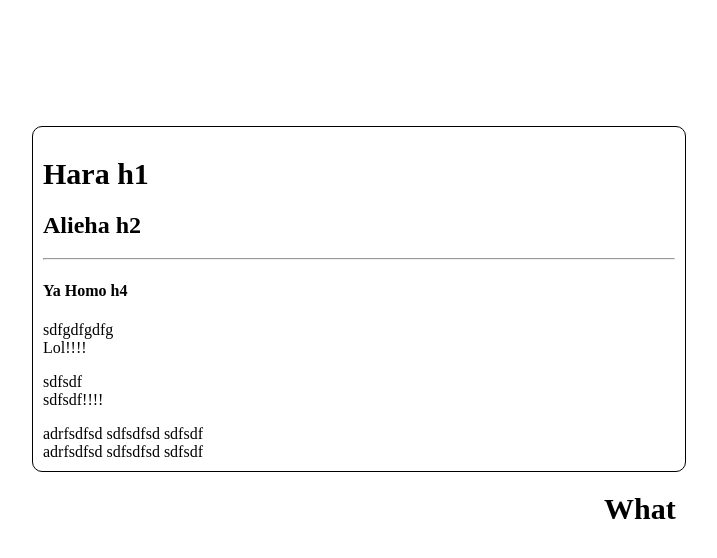
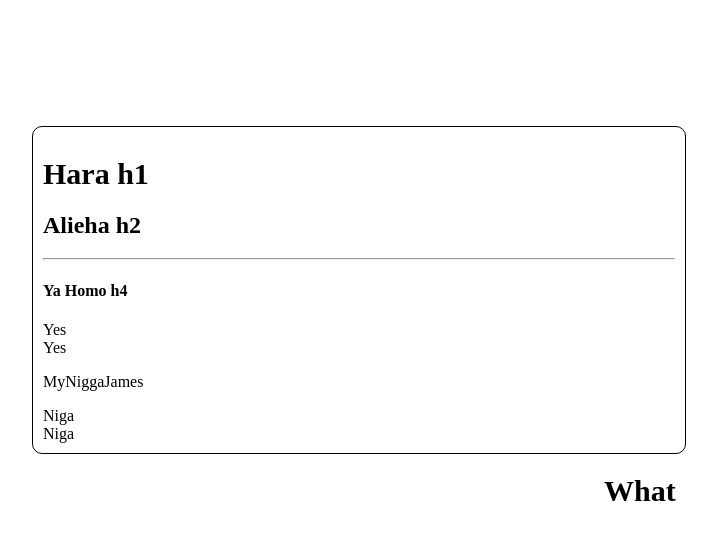
Before and after one commit to Perash14/Perash-Lessons, a plain HTML site: page Course 2 - WEB/index.html in a window 1280 px wide. Shown: the whole page, without its empty margins (292-1009 px from the left). Drawn offline with Linux system fonts and the light colour scheme.

Commit message:
MyChanges1

```diff
--- a/Course 2 - WEB/index.html
+++ b/Course 2 - WEB/index.html
@@ -35,22 +35,17 @@
             <h4>Ya Homo h4</h4>
 
             <p>
-                sdfgdfgdfg<br>
-                Lol!!!!
+                Yes<br>
+                Yes
             </p>
             <p>
-                sdfsdf<br>
-                sdfsdf!!!!
+                MyNiggaJames
             </p>
-            <span class="hello" id="post-profileid-postid">
-                adrfsdfsd
-                sdfsdfsd
-                sdfsdf
+            <span class="hello" id="post-profileid-postid"></span>
+                Niga
             </span>
             <div class="hello" id="s-2">
-                adrfsdfsd
-                sdfsdfsd
-                sdfsdf
+                Niga
             </div>
         </div>
         <!-- Sidebar -->
```
